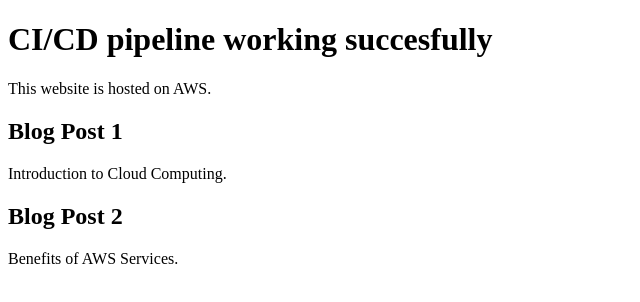
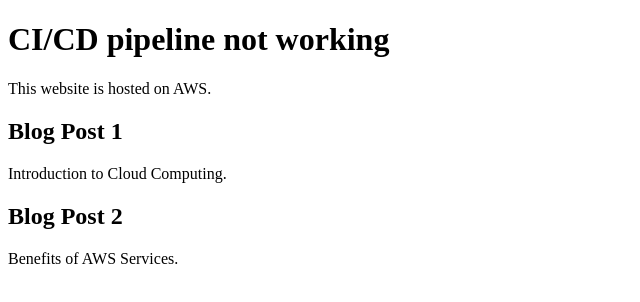
Before and after one commit to suryansh892005/cloud-blog, a plain HTML site: page index.html in a window 1280 px wide. Shown: the whole page, without its empty margins (0-640 px from the left). Drawn offline with Linux system fonts and the light colour scheme.

Commit message:
Update index.html

```diff
--- a/index.html
+++ b/index.html
@@ -4,7 +4,7 @@
     <title>Cloud Architecture Blog</title>
 </head>
 <body>
-    <h1>CI/CD pipeline working succesfully</h1>
+    <h1>CI/CD pipeline not working </h1>
 
     <p>This website is hosted on AWS.</p>
 
```
